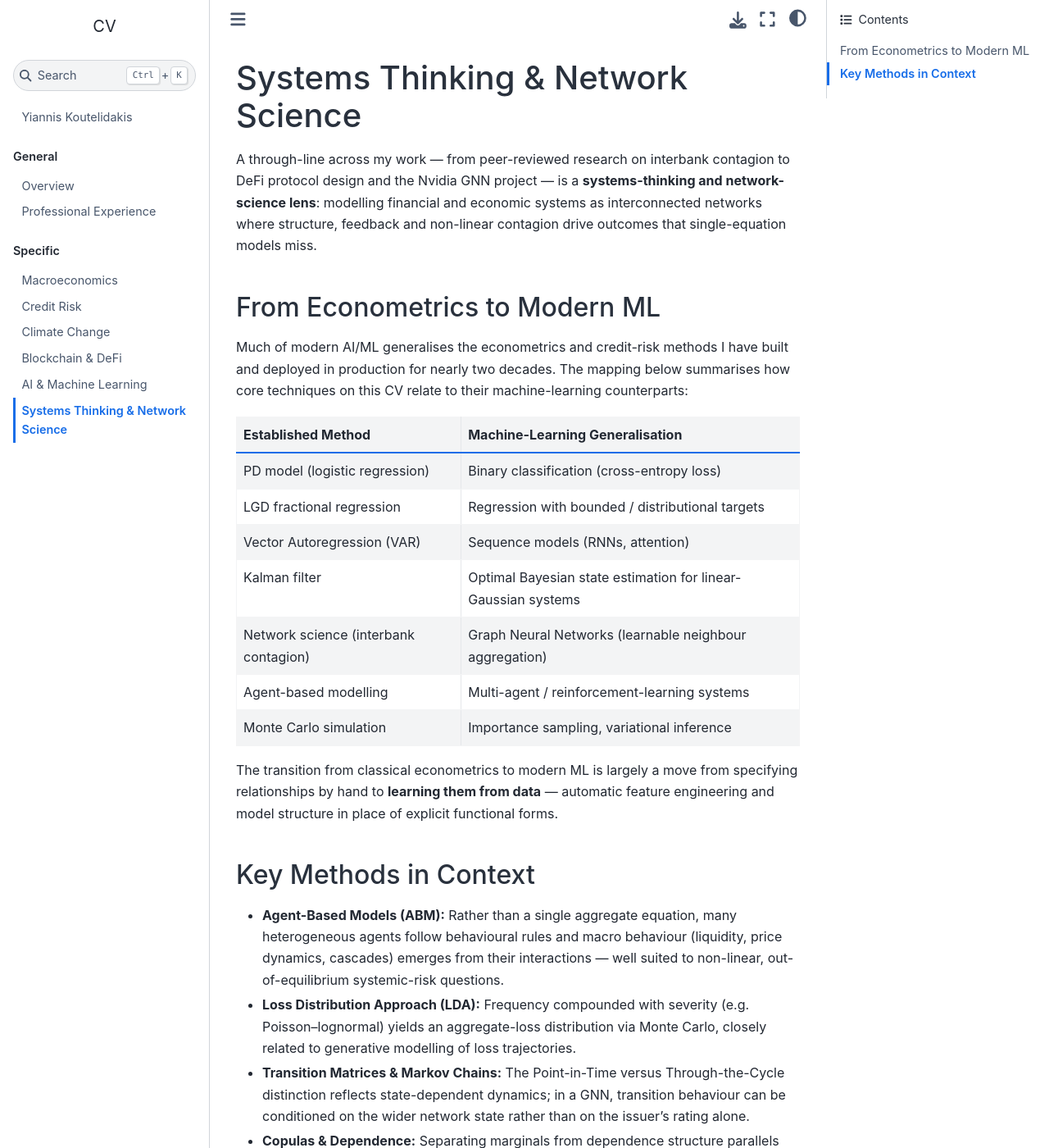
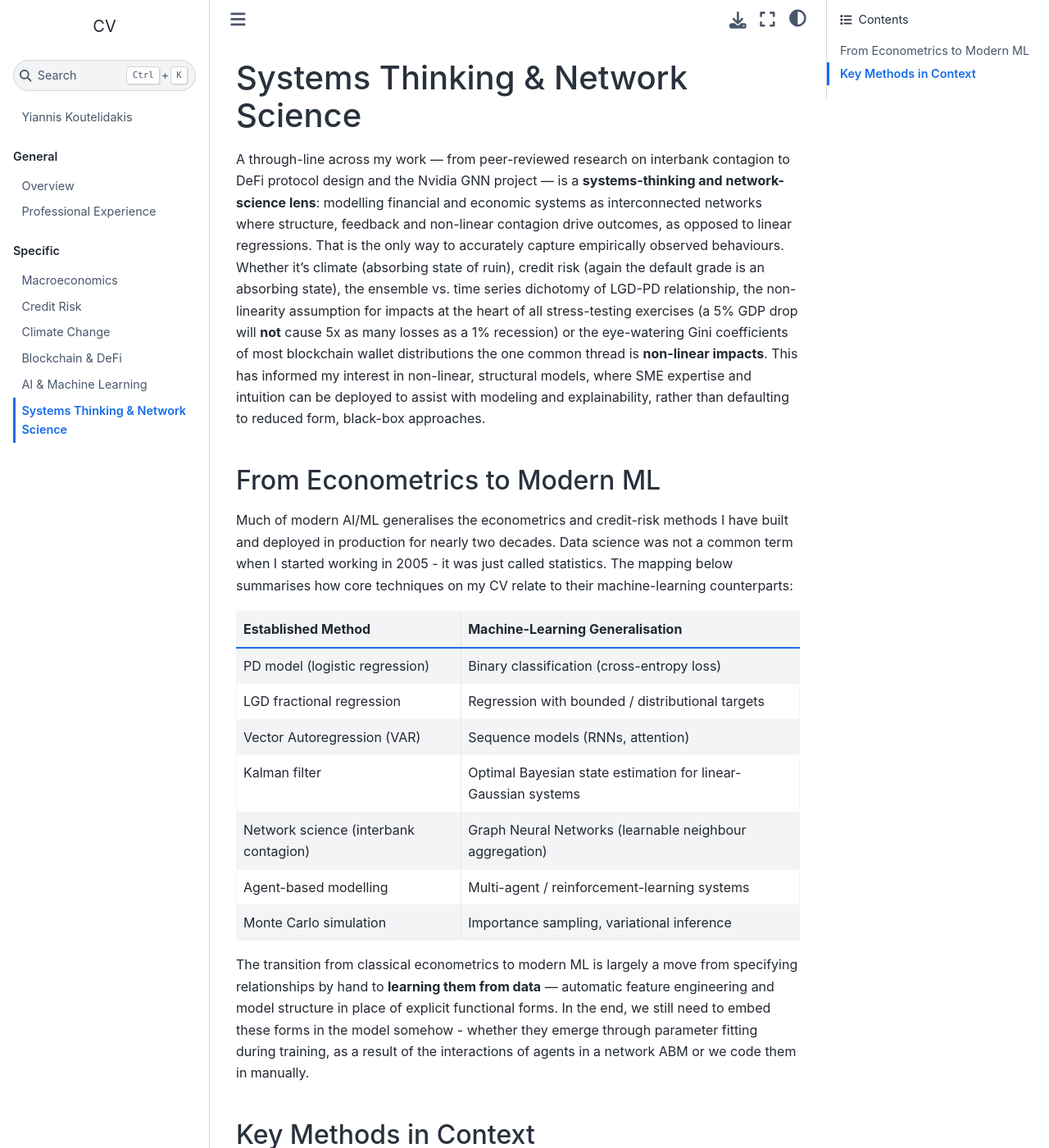
Before and after one commit to ykoutelidakis/CV, a Jupyter Book: the page built from Systems.md, in a window 1280 px wide and 1400 px high. Shown: the whole window at 82% size. Built offline with Jupyter Book 1.0.4 settings and Sphinx 7.4.7 and the Sphinx Book theme 1.1.4, drawn with Linux system fonts in a browser that asks for light colours.

Commit message:
Edit Systems page text

```diff
--- a/Systems.md
+++ b/Systems.md
@@ -1,10 +1,11 @@
 # Systems Thinking & Network Science
 
-A through-line across my work — from peer-reviewed research on interbank contagion to DeFi protocol design and the Nvidia GNN project — is a **systems-thinking and network-science lens**: modelling financial and economic systems as interconnected networks where structure, feedback and non-linear contagion drive outcomes that single-equation models miss.
+A through-line across my work — from peer-reviewed research on interbank contagion to DeFi protocol design and the Nvidia GNN project — is a **systems-thinking and network-science lens**: modelling financial and economic systems as interconnected networks where structure, feedback and non-linear contagion drive outcomes, as opposed to linear regressions. That is the only way to accurately capture empirically observed behaviours.
+Whether it's climate (absorbing state of ruin), credit risk (again the default grade is an absorbing state), the ensemble vs. time series dichotomy of LGD-PD relationship, the non-linearity assumption for impacts at the heart of all stress-testing exercises (a 5% GDP drop will **not** cause 5x as many losses as a 1% recession) or the eye-watering Gini coefficients of most blockchain wallet distributions the one common thread is **non-linear impacts**. This has informed my interest in non-linear, structural models, where SME expertise and intuition can be deployed to assist with modeling and explainability, rather than defaulting to reduced form, black-box approaches.
 
 ## From Econometrics to Modern ML
 
-Much of modern AI/ML generalises the econometrics and credit-risk methods I have built and deployed in production for nearly two decades. The mapping below summarises how core techniques on this CV relate to their machine-learning counterparts:
+Much of modern AI/ML generalises the econometrics and credit-risk methods I have built and deployed in production for nearly two decades. Data science was not a common term when I started working in 2005 - it was just called statistics. The mapping below summarises how core techniques on my CV relate to their machine-learning counterparts:
 
 | Established Method | Machine-Learning Generalisation |
 |--------------------|---------------------------------|
@@ -16,7 +17,7 @@ Much of modern AI/ML generalises the econometrics and credit-risk methods I have
 | Agent-based modelling | Multi-agent / reinforcement-learning systems |
 | Monte Carlo simulation | Importance sampling, variational inference |
 
-The transition from classical econometrics to modern ML is largely a move from specifying relationships by hand to **learning them from data** — automatic feature engineering and model structure in place of explicit functional forms.
+The transition from classical econometrics to modern ML is largely a move from specifying relationships by hand to **learning them from data** — automatic feature engineering and model structure in place of explicit functional forms. In the end, we still need to embed these forms in the model somehow - whether they emerge through parameter fitting during training, as a result of the interactions of agents in a network ABM or we code them in manually.
 
 ## Key Methods in Context
 
```
Also changed, not shown: AI_ML.md (+1 -1 lines).
